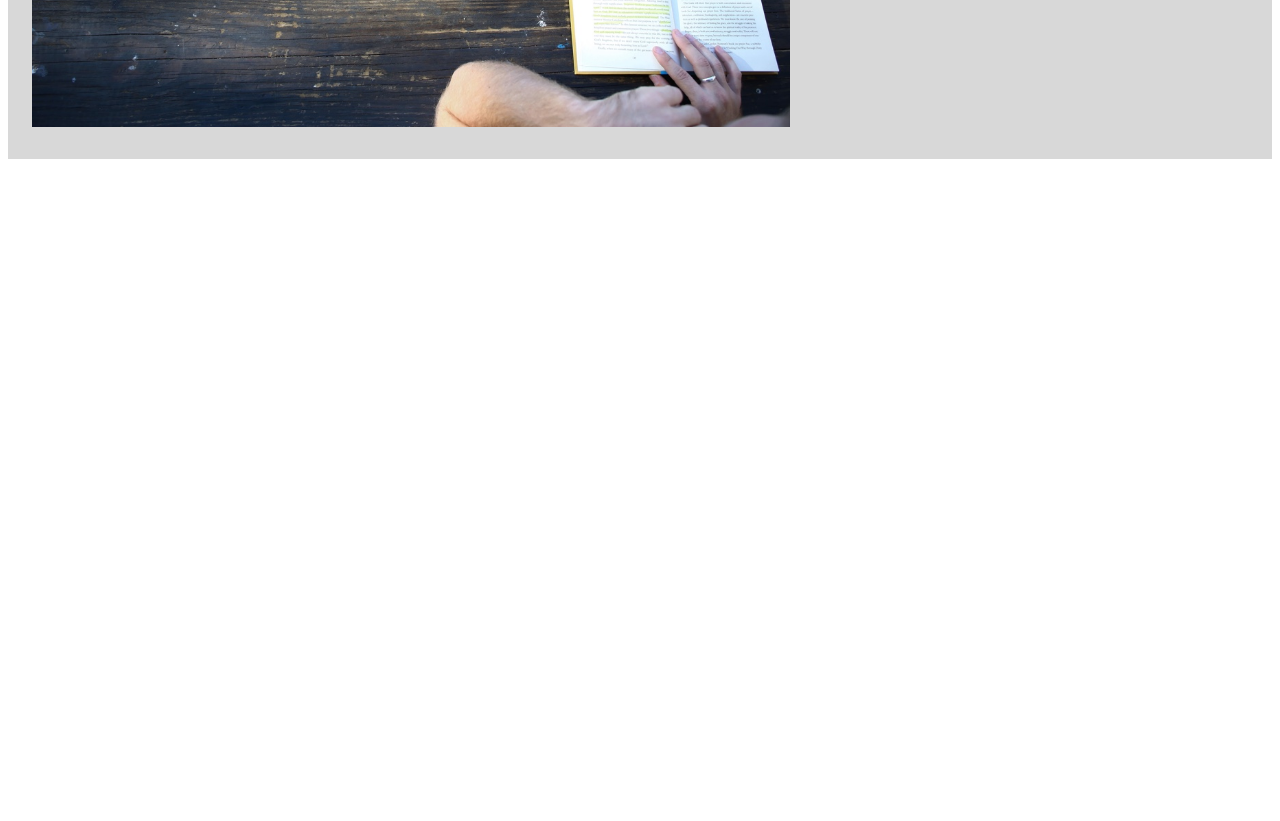
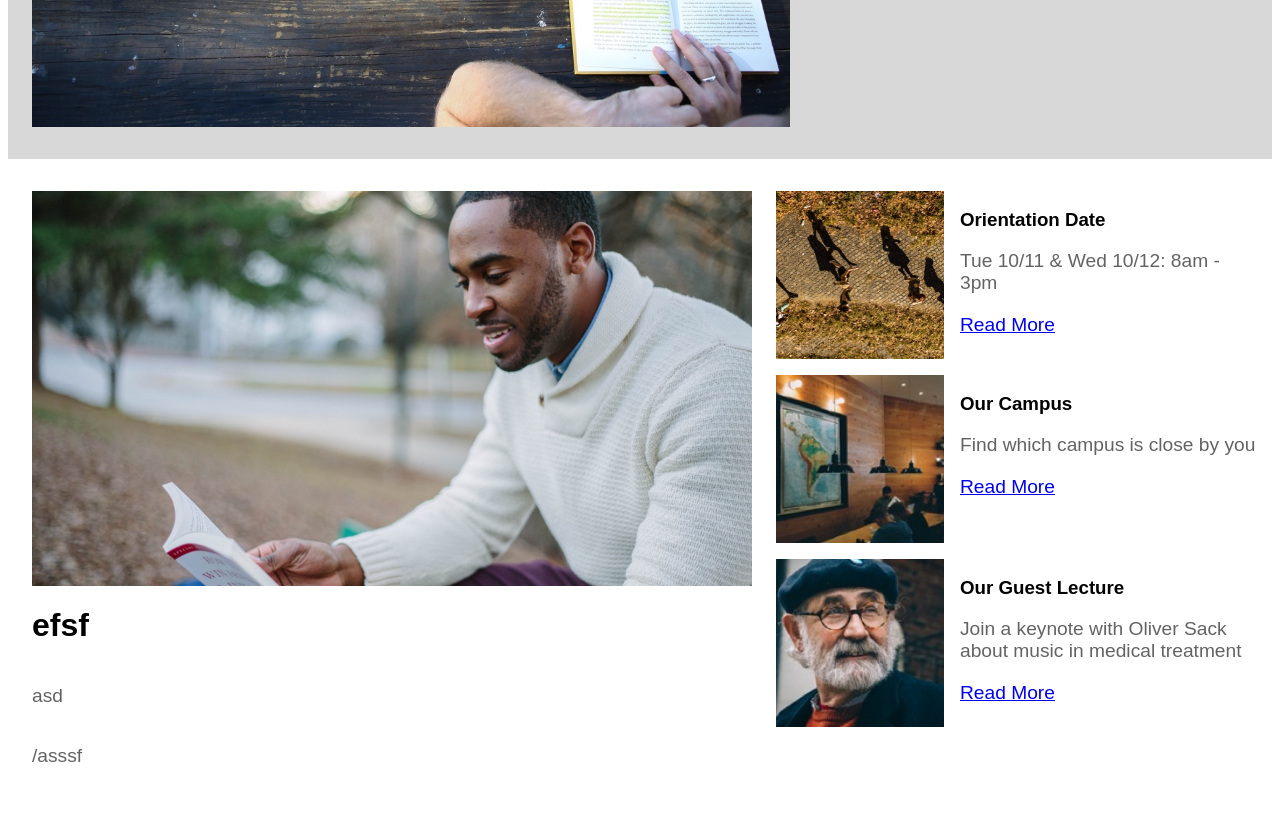
Before and after one commit to MikeyMillions/colmar, a plain HTML site: page index.html in a window 1280 px wide. Shown: the part 538-1359 px from the top of the page. Before the commit the page ends 800 px from the top, so only its background shows below. Drawn offline with Linux system fonts and the light colour scheme.

Commit message:
third push

```diff
--- a/index.html
+++ b/index.html
@@ -36,10 +36,32 @@
 
   <div id="middle-banner">
     <div class="container">
-      <div class="column">
-      </div><!--/column-->
-      <div class="column">
-      </div><!--/column-->
+      <div class="column middle-banner-left">
+        <img src="./resources/information-main.jpg">
+        <h1>efsf</h1>
+        <p>asd</p>
+        <p>/asssf</p>
+      </div><!--/middle-banner-left-->
+      <div class="column middle-banner-right">
+        <div class="tour">
+          <img src="./resources/information-orientation.jpg">
+          <h3>Orientation Date</h3>
+          <p>Tue 10/11 & Wed 10/12: 8am - 3pm</p>
+          <p><a href="#">Read More</a></p>
+        </div><!--/tour-->
+        <div class="tour">
+          <img src="./resources/information-campus.jpg">
+          <h3>Our Campus</h3>
+          <p>Find which campus is close by you</p>
+          <p><a href="#">Read More</a></p>
+        </div><!--/tour-->
+        <div class="tour">
+          <img src="./resources/information-guest-lecture.jpg">
+          <h3>Our Guest Lecture</h3>
+          <p>Join a keynote with Oliver Sack about music in medical treatment </p>
+            <p><a href="#">Read More</a></p>
+        </div><!--/tour-->
+      </div><!--/middle-banner-right-->
     </div><!--/container-->
   </div><!--/middle-banner>
 </body>
--- a/resources/style.css
+++ b/resources/style.css
@@ -61,6 +61,7 @@
 }
 
 .column {
+  display: flex;
   flex-direction: column;
 }
 
@@ -96,3 +97,31 @@
 /*end main banner*/
 
 /*begin middle banner*/
+
+.middle-banner-left {
+  padding: 32px 24px;
+  width: 60%;
+}
+
+.middle-banner-left img {
+  width: 100%;
+  height: auto;
+}
+
+.middle-banner-right {
+  width: 40%;
+  height: auto;
+  padding-right: 1rem;
+  padding-top: 32px;
+}
+
+.tour img {
+  float: left;
+  height: auto;
+  max-width: 35%;
+  padding-right: 1rem;
+}
+
+.tour {
+  margin-bottom: 1rem;
+}
```
Also changed, not shown: resources/information-main.jpg (added), resources/information-orientation-mobile.jpg (added), resources/information-orientation.jpg (added), resources/thesis-fisma.jpg (added), resources/thesis-now-and-then.jpg (added).
